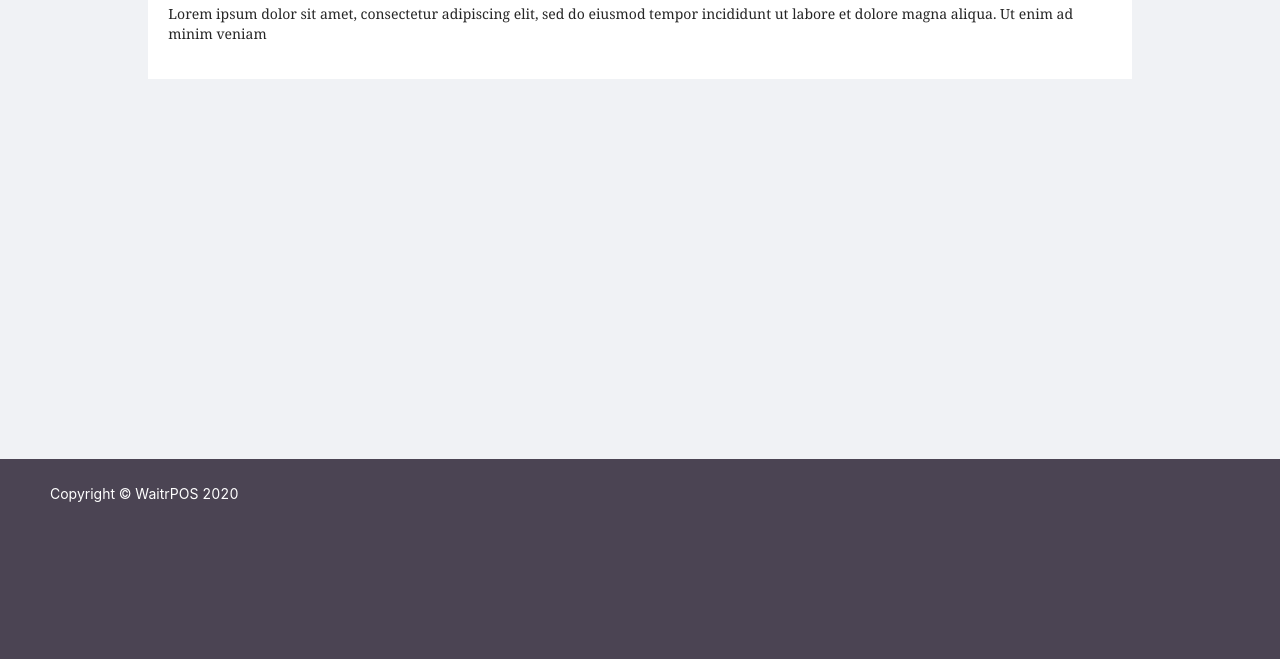
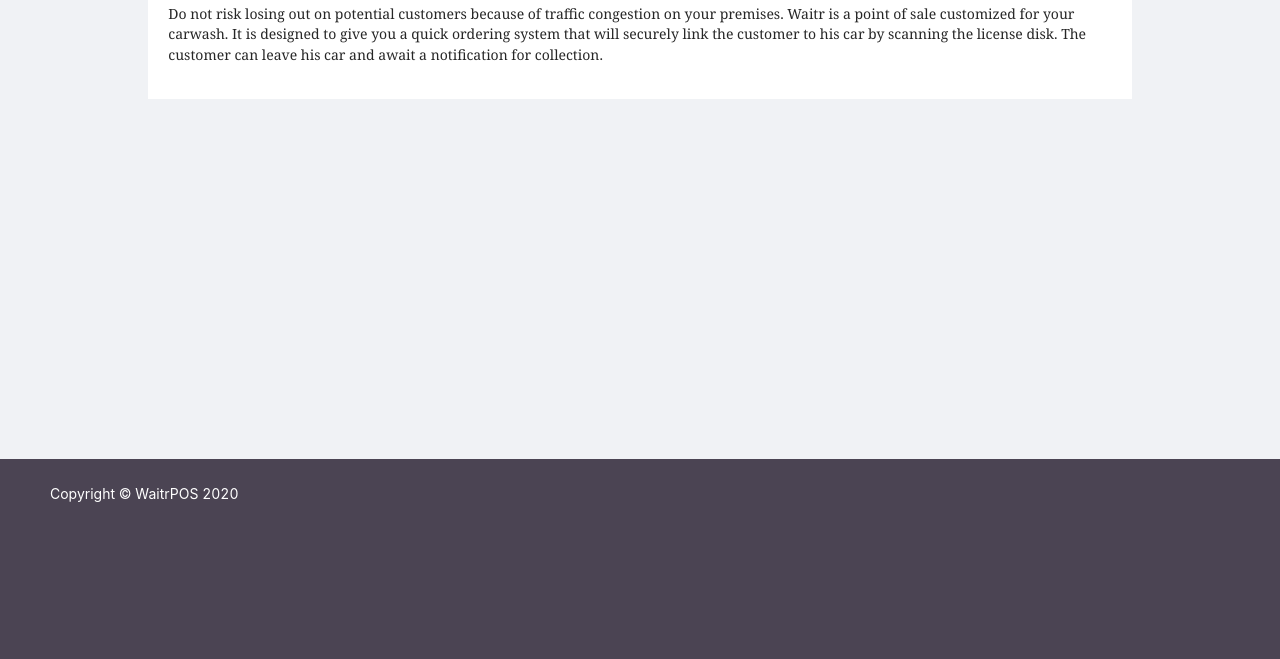
Before and after one commit to Appchemy/waitr-website, a Gatsby site: page /car-wash/ in a window 1280 px wide. Shown: the part 205-864 px from the top of the page. Built offline with nearby package versions, Linux system fonts and the light colour scheme; Gatsby itself is replaced by a stand-in of ours; some packages are replaced by stand-ins of ours.

Commit message:
Update Business “car-wash”

```diff
--- a/content/business/car-wash.md
+++ b/content/business/car-wash.md
@@ -2,4 +2,4 @@
 title: Car Wash
 position: 1
 ---
-Lorem ipsum dolor sit amet, consectetur adipiscing elit, sed do eiusmod tempor incididunt ut labore et dolore magna aliqua. Ut enim ad minim veniam
+Do not risk losing out on potential customers because of traffic congestion on your premises. Waitr is a point of sale customized for your carwash. It is designed to give you a quick ordering system that will securely link the customer to his car by scanning the license disk. The customer can leave his car and await a notification for collection.
```
